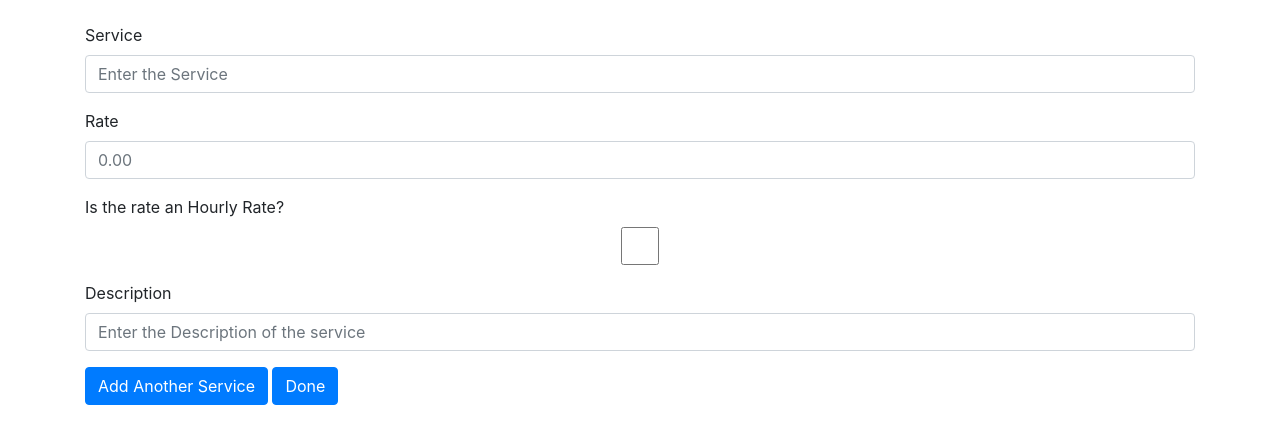
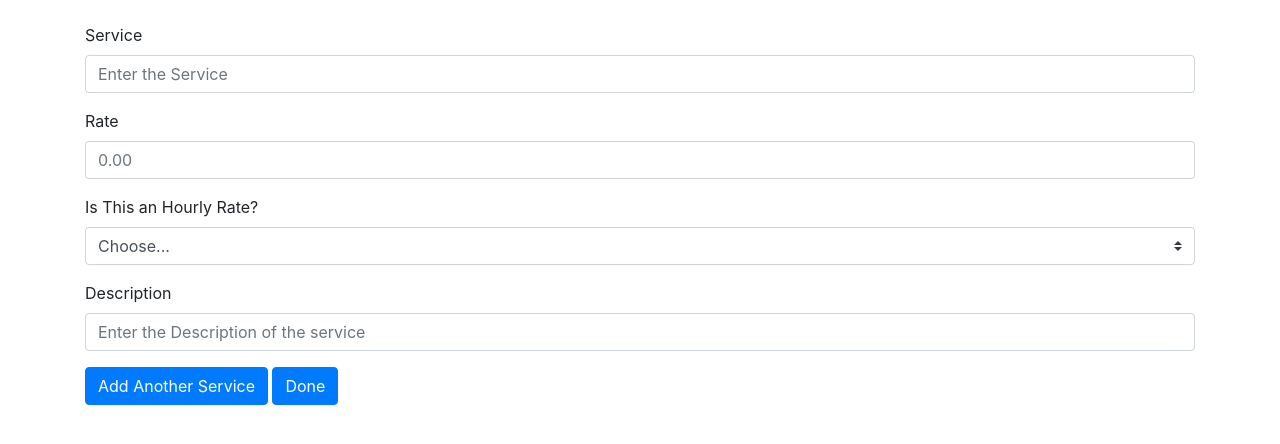
Before and after one commit to ICSI-518-Rate-My-Services/Rate-My-Services, a Django app: page /RateMyServices/addServicePage/1/ in a window 1280 px wide. Shown: the part 137-581 px from the top of the page. Run offline with Django 3.2, Linux system fonts and the light colour scheme; data comes from the database, SQL or seed files in the repository; both versions use the stored data as it was after the commit; some libraries are stand-ins or nearby versions.

Commit message:
added is hour feature to services

```diff
--- a/RateMyServices/templates/RateMyServices/addServices.html
+++ b/RateMyServices/templates/RateMyServices/addServices.html
@@ -17,8 +17,12 @@
             <input type="number" class="form-control" name="rate" placeholder="0.00">
         </div>
         <div class="form-group">
-            <label for="isHour">Is the rate an Hourly Rate?</label>
-            <input type="checkbox" class="form-control" name="isHour">
+            <label for="isHour">Is This an Hourly Rate?</label>
+            <select class="custom-select" name="isHour">
+                <option selected>Choose...</option>
+                <option value="Yes">Yes</option>
+                <option value="No">No</option>
+            </select>
         </div>
         <div class="form-group">
             <label for="description">Description</label>
--- a/RateMyServices/templates/RateMyServices/becomeProUser.html
+++ b/RateMyServices/templates/RateMyServices/becomeProUser.html
@@ -10,11 +10,11 @@
         {% csrf_token %}
         <div class="form-group">
             <label for="title">Title</label>
-            <input type="text" class="form-control" id="title" placeholder="Enter your Title">
+            <input type="text" class="form-control" name="title" placeholder="Enter your Title">
         </div>
         <div class="form-group">
             <label for="description">Description</label>
-            <input type="text" class="form-control" id="description" placeholder="Description">
+            <input type="text" class="form-control" name="description" placeholder="Description">
         </div>
         <button type="submit" class="btn btn-primary">Submit</button>
     </form>
--- a/RateMyServices/views.py
+++ b/RateMyServices/views.py
@@ -156,7 +156,11 @@ def addServicePage(request, generaluser_id):
 def addService(request, generaluser_id):
 	gUser = get_object_or_404(User, id=generaluser_id)
 	pUser = get_object_or_404(ProfessionalUser, generalUserID=gUser)
-	pUser.service_set.create(service=request.POST['service'], rate=request.POST['rate'], description=request.POST['description'])
+	if request.POST['isHour'] == 'Yes':
+		pUser.service_set.create(service=request.POST['service'], rate=request.POST['rate'], description=request.POST['description'], isHour=True)
+	else:
+		pUser.service_set.create(service=request.POST['service'], rate=request.POST['rate'], description=request.POST['description'], isHour=False)
+
 	if request.POST['submit'] == 'service':
 		return render(request,'RateMyServices/addServices.html', {'gUser': gUser})
 	else:
@@ -171,8 +175,8 @@ def addProUser(request, generaluser_id):
 	gUser = get_object_or_404(User, id=generaluser_id)
 	gUser.professional = True
 	gUser.save()
-	pUser = ProfessionalUser.objects.create(generalUserID=gUser, title=request.POST['title'], description=request.POST['description'])
-	return render(request, 'RateMyServices/addServices.html', {'pUser': pUser})
+	ProfessionalUser.objects.create(generalUserID=gUser, title=request.POST['title'], description=request.POST['description'])
+	return render(request, 'RateMyServices/addServices.html', {'gUser': gUser})
 
 # Old signup
 '''
```
Also changed, not shown: RateMyServices/migrations/0004_service_ishour.py (added), db.sqlite3.
